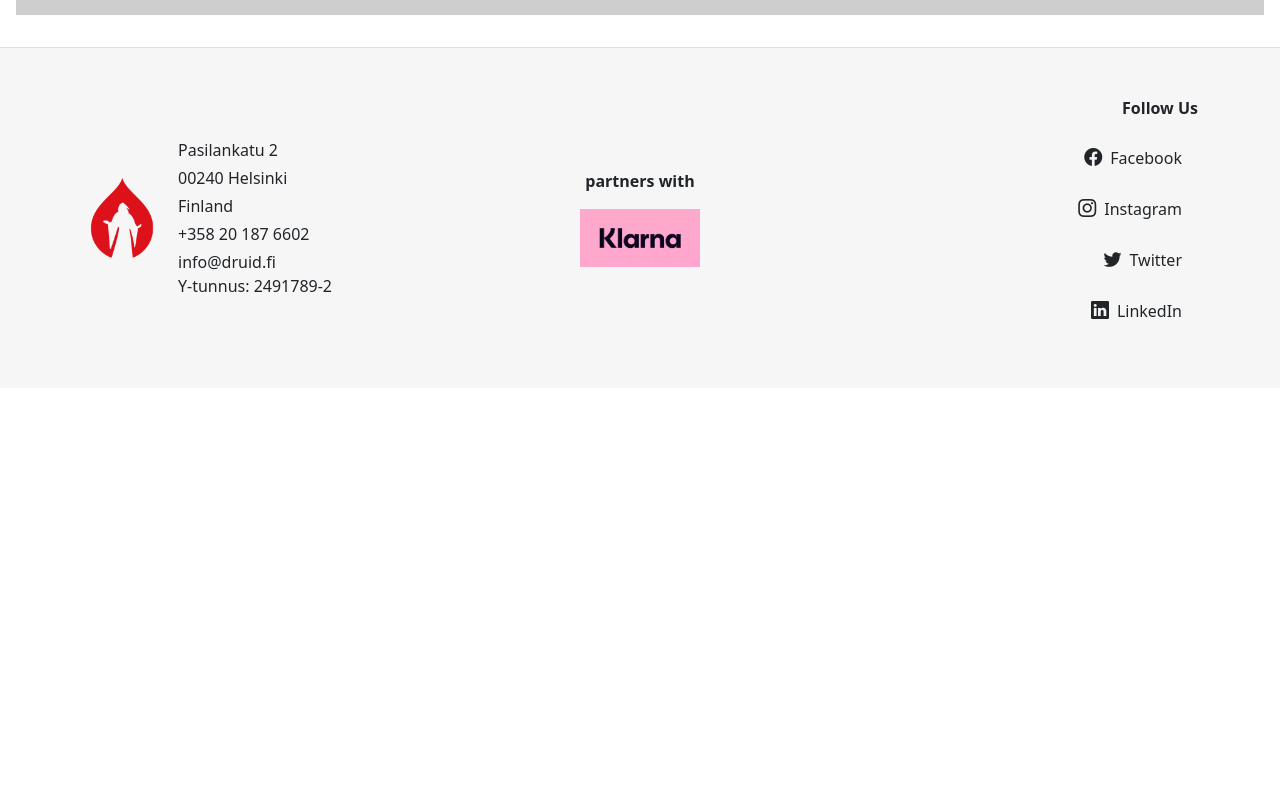
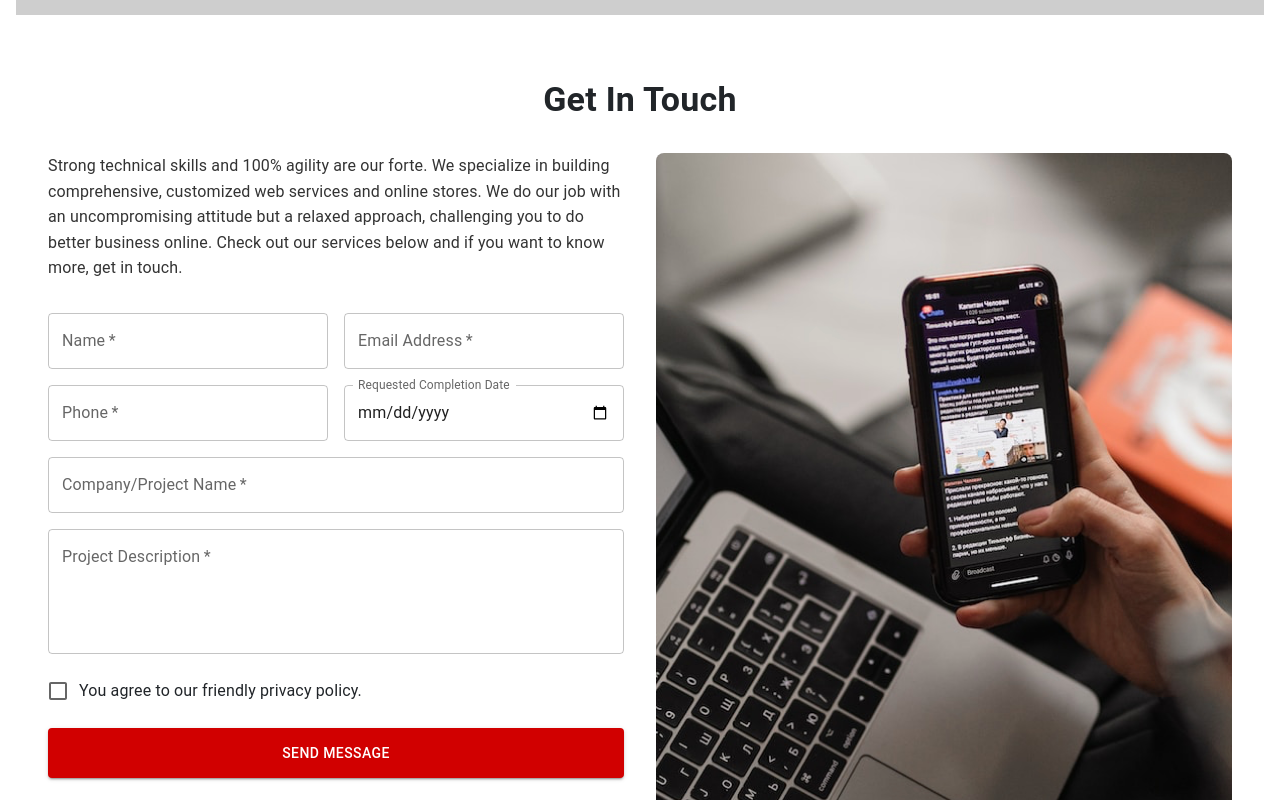
Before and after one commit to Druid-Project/druid_frontend, a React (Vite) app: page /services in a window 1280 px wide. Shown: the part 1700-2500 px from the top of the page. Before the commit the page ends 2088 px from the top, so only its background shows below. Built offline with nearby package versions, Linux system fonts and the light colour scheme; a web font is replaced by a local one.

Commit message:
almost finished Services page

```diff
--- a/src/pages/Services.jsx
+++ b/src/pages/Services.jsx
@@ -103,7 +103,16 @@ export default Services
 
 // src/pages/Services.js
 import React from "react";
-import { Box, Typography, Grid, Button, Paper } from "@mui/material";
+import {
+  Box,
+  Typography,
+  Grid,
+  Button,
+  Paper,
+  TextField,
+  Checkbox,
+  FormControlLabel,
+} from "@mui/material";
 import { Tour, DesignServices, Code, Build, ArrowForward } from "@mui/icons-material";
 
 // Data for Services Section
@@ -230,7 +239,6 @@ const Services = () => {
         </Typography>
       </Box>
 
-      {/* Services List */}
       <Box sx={{ backgroundColor: "#CECECE", padding: "2rem 0" }}>
         <Grid
           container
@@ -253,7 +261,6 @@ const Services = () => {
                   backgroundColor: "#fff",
                 }}
               >
-                {/* Left Content: Icon and Text */}
                 <Box sx={{ display: "flex", alignItems: "center", gap: "1.5rem" }}>
                   {service.icon}
                   <Box>
@@ -273,7 +280,7 @@ const Services = () => {
                         color: "#666",
                         fontFamily: "Poppins, sans-serif",
                         lineHeight: "1.5",
-                        marginBottom: "2rem", // Increased space below paragraph
+                        marginBottom: "2rem",
                       }}
                     >
                       {service.description}
@@ -281,21 +288,20 @@ const Services = () => {
                   </Box>
                 </Box>
 
-                {/* Button on the Right */}
                 <Button
                   variant="contained"
                   endIcon={<ArrowForward />}
                   sx={{
-                    backgroundColor: "#d10000", // Strong red color
+                    backgroundColor: "#d10000",
                     color: "#fff",
                     fontWeight: "bold",
                     textTransform: "uppercase",
-                    fontSize: "0.75rem", // Smaller font size
-                    padding: "0.4rem 1rem", // Reduced padding for a smaller button
-                    minWidth: "100px", // Ensures consistent small button size
-                    borderRadius: "5px", // Slightly rounded corners
+                    fontSize: "0.75rem",
+                    padding: "0.4rem 1rem",
+                    minWidth: "100px",
+                    borderRadius: "5px",
                     ":hover": {
-                      backgroundColor: "#b30000", // Darker red on hover
+                      backgroundColor: "#b30000",
                     },
                   }}
                 >
@@ -306,6 +312,124 @@ const Services = () => {
           ))}
         </Grid>
       </Box>
+
+      {/* Get In Touch Section */}
+      <Box sx={{ padding: "4rem 2rem", backgroundColor: "#fff" }}>
+  <Typography
+    variant="h4"
+    sx={{
+      textAlign: "center",
+      fontWeight: "bold",
+      marginBottom: "2rem",
+    }}
+  >
+    Get In Touch
+  </Typography>
+  <Grid container spacing={4} alignItems="stretch">
+    {/* Left Side: Text and Form */}
+    <Grid
+      item
+      xs={12}
+      md={6}
+      sx={{
+        display: "flex",
+        flexDirection: "column",
+      }}
+    >
+      <Typography
+        variant="body1"
+        sx={{
+          marginBottom: "2rem",
+          lineHeight: "1.6",
+          color: "#333",
+        }}
+      >
+        Strong technical skills and 100% agility are our forte. We specialize in
+        building comprehensive, customized web services and online stores. We do
+        our job with an uncompromising attitude but a relaxed approach,
+        challenging you to do better business online. Check out our services
+        below and if you want to know more, get in touch.
+      </Typography>
+      <form style={{ flex: 1 }}>
+        <Grid container spacing={2}>
+          <Grid item xs={12} sm={6}>
+            <TextField label="Name" fullWidth required />
+          </Grid>
+          <Grid item xs={12} sm={6}>
+            <TextField label="Email Address" fullWidth required />
+          </Grid>
+          <Grid item xs={12} sm={6}>
+            <TextField label="Phone" fullWidth required />
+          </Grid>
+          <Grid item xs={12} sm={6}>
+            <TextField
+              label="Requested Completion Date"
+              type="date"
+              fullWidth
+              InputLabelProps={{ shrink: true }}
+            />
+          </Grid>
+          <Grid item xs={12}>
+            <TextField label="Company/Project Name" fullWidth required />
+          </Grid>
+          <Grid item xs={12}>
+            <TextField
+              label="Project Description"
+              fullWidth
+              multiline
+              rows={4}
+              required
+            />
+          </Grid>
+          <Grid item xs={12}>
+            <FormControlLabel
+              control={<Checkbox color="primary" />}
+              label="You agree to our friendly privacy policy."
+            />
+          </Grid>
+          <Grid item xs={12}>
+            <Button
+              variant="contained"
+              sx={{
+                backgroundColor: "#d10000",
+                color: "#fff",
+                padding: "0.8rem 1.5rem",
+                ":hover": { backgroundColor: "#b30000" },
+              }}
+              fullWidth
+            >
+              Send Message
+            </Button>
+          </Grid>
+        </Grid>
+      </form>
+    </Grid>
+
+    {/* Right Side: Image */}
+    <Grid
+      item
+      xs={12}
+      md={6}
+      sx={{
+        display: "flex",
+        alignItems: "stretch",
+      }}
+    >
+      <Box
+        component="img"
+        src="/src/layout/Services.png"
+        alt="Contact Illustration"
+        sx={{
+          width: "100%",
+          height: "auto", // Maintain aspect ratio
+          borderRadius: "8px",
+          objectFit: "cover", // Ensures the image fits nicely within the container
+          maxHeight: "100%", // Ensures it doesn’t exceed the form height
+        }}
+      />
+    </Grid>
+  </Grid>
+</Box>
     </div>
   );
 };
```
Also changed, not shown: src/layout/Services.png (added).
